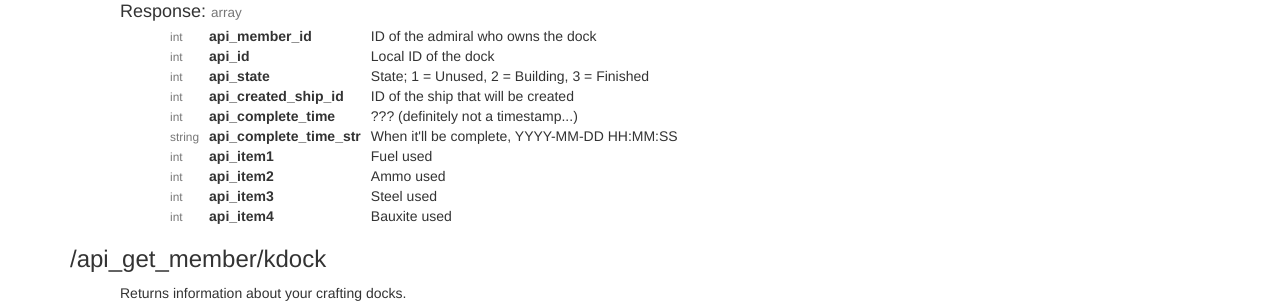
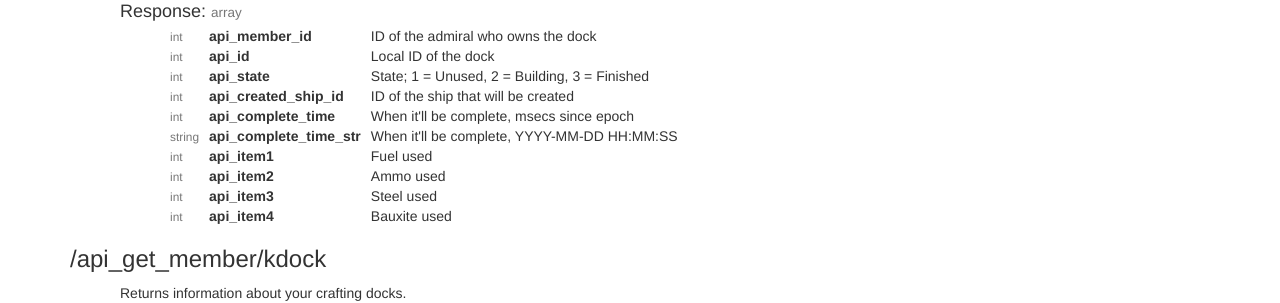
Before and after one commit to KanColleTool/kancolletool.github.io, a Jekyll site: the page built from docs/api/index.html, in a window 1280 px wide and 900 px high, scrolled down 6653 px. Shown: the part 152-455 px from the top of the window. Built offline with Jekyll 4.4.1, drawn with Linux system fonts in a browser that asks for light colours; nearby versions of some CDN libraries; Markdown is read by kramdown in place of the engine named in the settings.

Commit message:
Figured out this field too

```diff
--- a/_data/api.yml
+++ b/_data/api.yml
@@ -970,7 +970,7 @@
           name: api_created_ship_id
           type: int
         -
-          desc: "??? (definitely not a timestamp...)"
+          desc: "When it'll be complete, msecs since epoch"
           name: api_complete_time
           type: int
         -
```
